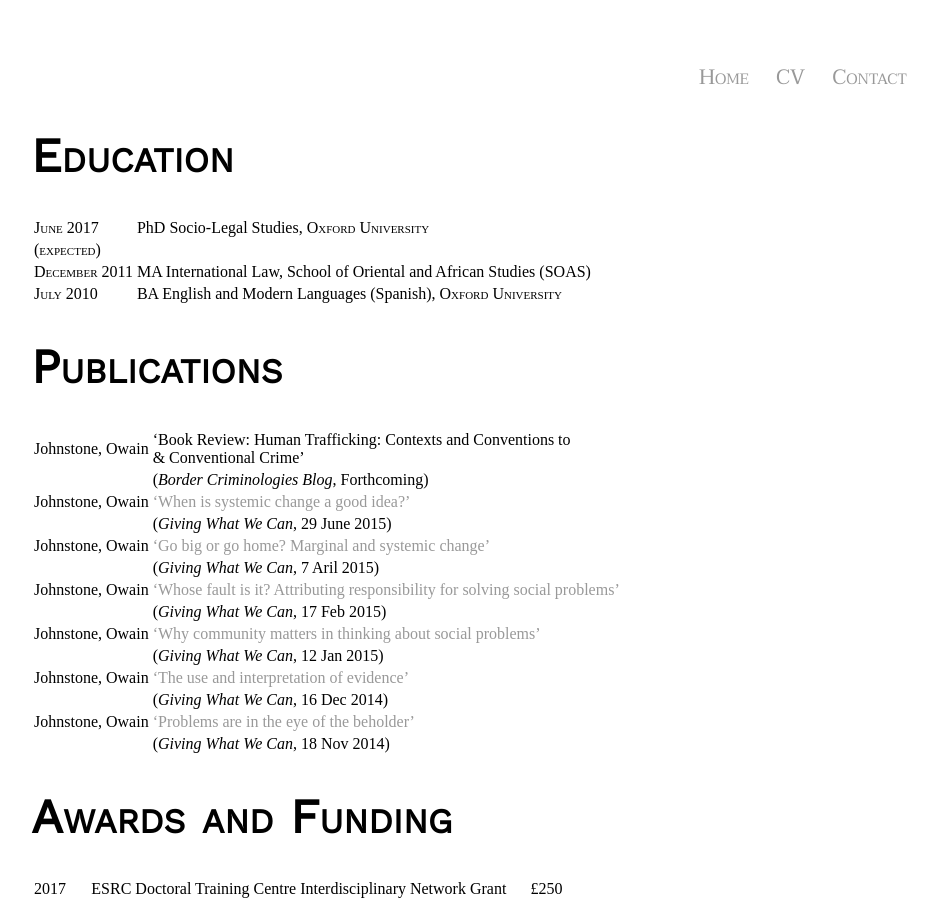
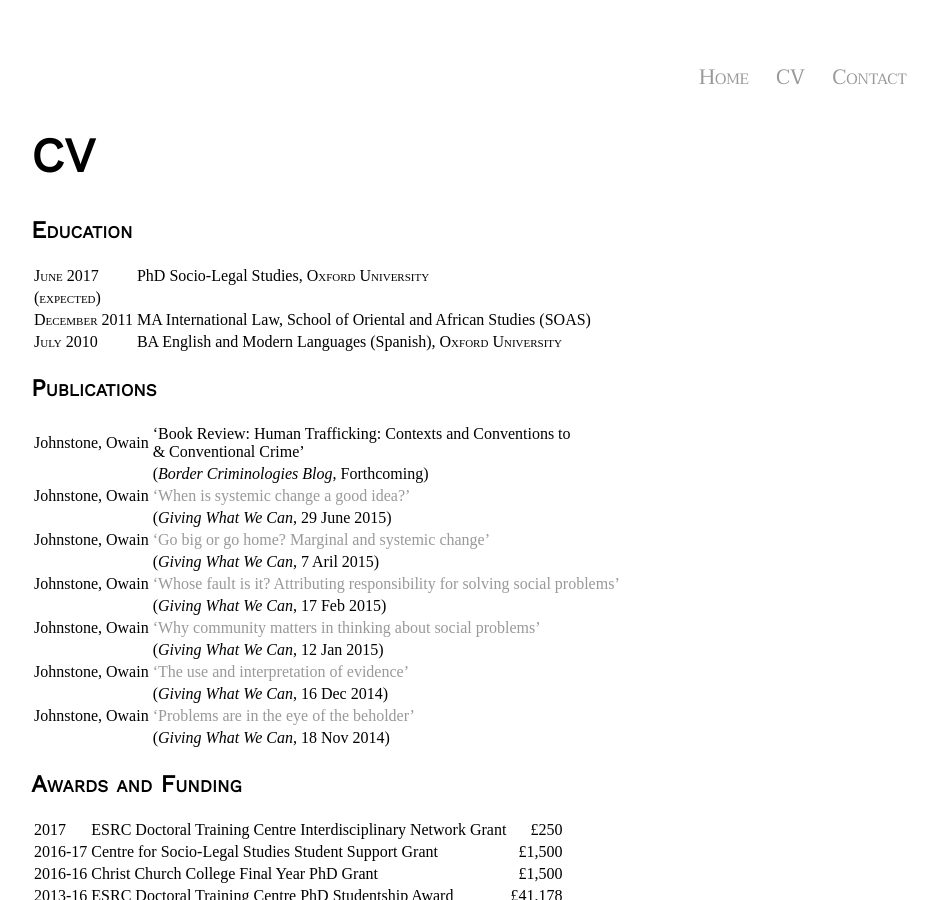
Before and after one commit to owainjohnstone/owainjohnstone.github.io, a Jekyll site: the page built from cv/index.html, in a window 1280 px wide and 900 px high. Shown: the whole window, without its empty margins (161-1099 px from the left). Built offline with Jekyll 4.4.1, drawn with Linux system fonts in a browser that asks for light colours.

```diff
--- a/cv/index.html
+++ b/cv/index.html
@@ -12,7 +12,9 @@ name: cv
 </head>
 <body>
 
-<h1 id="education">Education</h1>
+	<h1>CV</h1>
+
+<h2 id="education">Education</h2>
 <table>
 <tbody>
 <tr class="odd">
@@ -36,7 +38,7 @@ name: cv
 </tbody>
 </table>
 
-<h1 id="publications">Publications</h1>
+<h2 id="publications">Publications</h2>
 <table>
 <tbody>
 <tr class="odd">
@@ -112,7 +114,7 @@ name: cv
 </tbody>
 </table>
 
-<h1 id="awards-and-funding">Awards and Funding</h1>
+<h2 id="awards-and-funding">Awards and Funding</h2>
 <table>
 <tbody>
 <tr class="odd">
@@ -159,7 +161,9 @@ name: cv
 
 </tbody>
 </table>
-<h1 id="employment">Employment</h1>
+
+
+<h2 id="employment">Employment</h2>
 <table>
 <tbody>
 
@@ -242,7 +246,7 @@ name: cv
 </tbody>
 </table>
 
-<h1 id="administrative-experience">Administrative Experience</h1>
+<h2 id="administrative-experience">Administrative Experience</h2>
 
 <table>
 <tbody>
@@ -347,7 +351,7 @@ name: cv
 </table>
 
 
-<h1 id="presentations">Presentations</h1>
+<h2 id="presentations">Presentations</h2>
 
 <table>
 <tbody>
@@ -427,7 +431,7 @@ name: cv
 </table>
 
 
-<h1 id="non-academic-employment">Non-Academic Employment</h1>
+<h2 id="non-academic-employment">Non-Academic Employment</h2>
 
 <table>
 <tbody>
@@ -456,7 +460,7 @@ name: cv
 </table>
 
 
-<h1 id="languages">Languages</h1>
+<h2 id="languages">Languages</h2>
 
 <table>
 <tbody>
```
